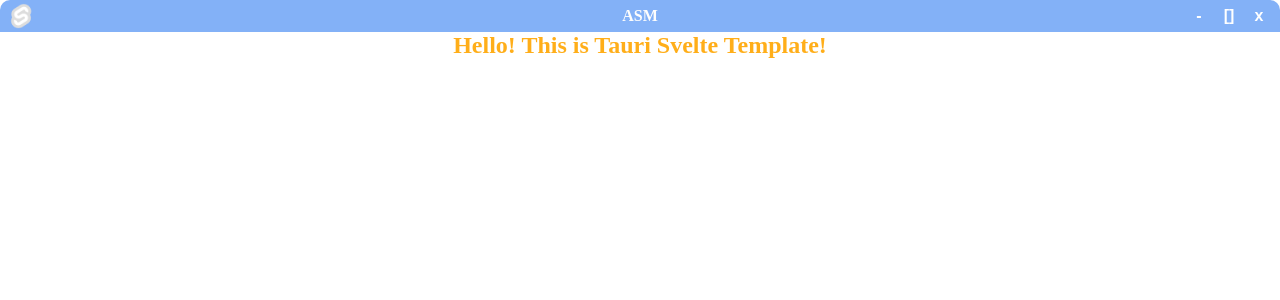
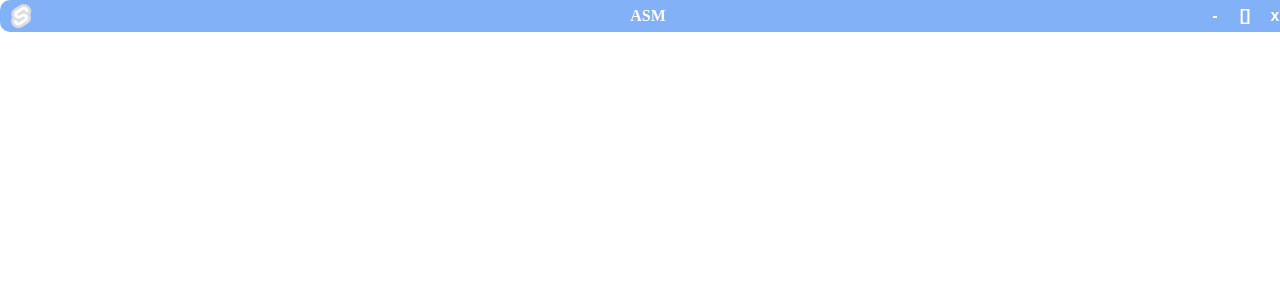
Before and after one commit to PleahMaCaka/AMS, a SvelteKit app: page / in a window 1280 px wide. Shown: the top 300 px of the page. Built offline with nearby package versions, Linux system fonts and the light colour scheme.

Commit message:
Make clean, apply border radius in all corners

```diff
--- a/src/components/Titlebar.svelte
+++ b/src/components/Titlebar.svelte
@@ -22,7 +22,10 @@
     }
 </script>
 
-<div class="titlebar" data-tauri-drag-region>
+<div
+    class="titlebar"
+    data-tauri-drag-region
+>
     <img alt="Logo" src="/favicon.png" />
     <p>{title}</p>
     <div>
@@ -41,17 +44,20 @@
     background-color: $color;
     height: $tb-height;
 
+    position: absolute;
+    width: 100%;
+
     display: flex;
     align-items: center;
     justify-content: space-between;
 
     user-select: none;
 
-    border-radius: 10px 10px 0 0;
+    border-radius: 10px;
     padding: 0 8px;
 
     p {
-      position: fixed;
+      position: absolute;
       left: 50%;
       transform: translateX(-50%);
       font-weight: bold;
@@ -79,5 +85,6 @@
         transition: background-color 0.13s ease-in-out;
       }
     }
+
   }
 </style>
```
